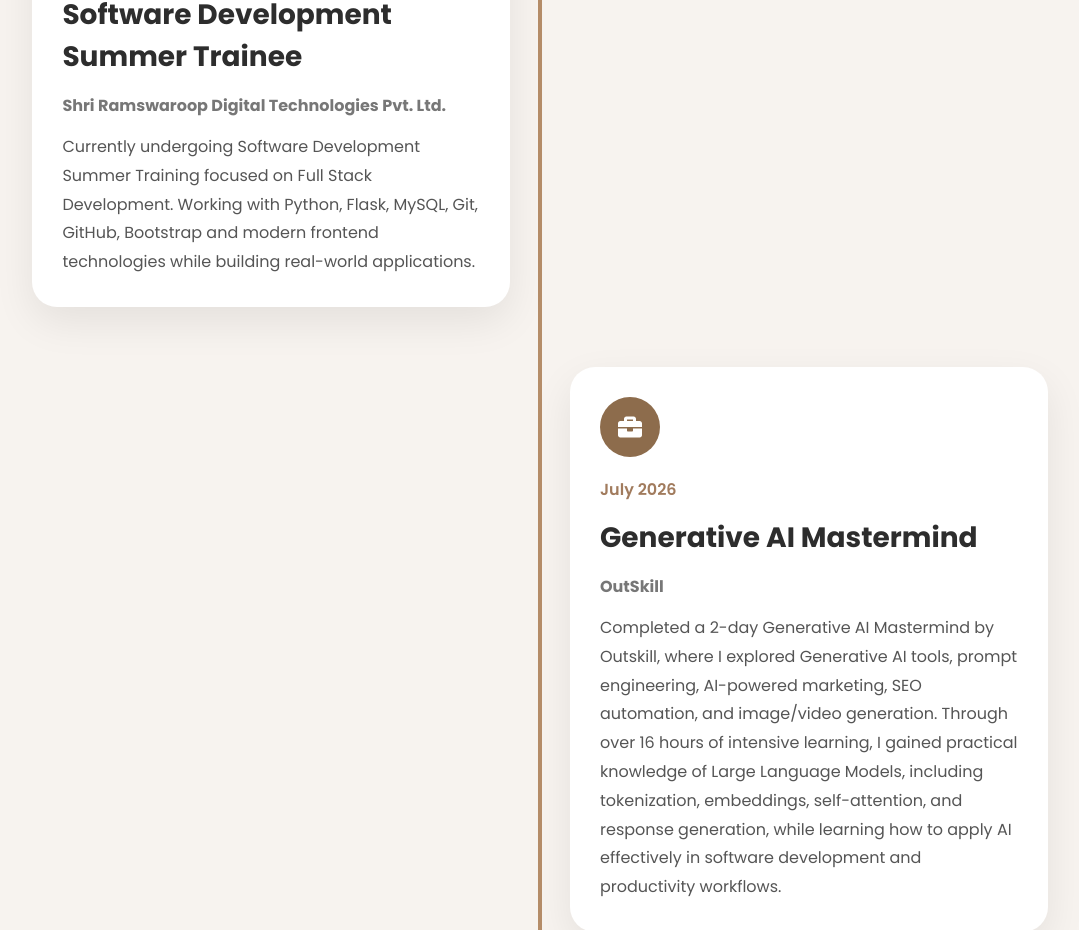
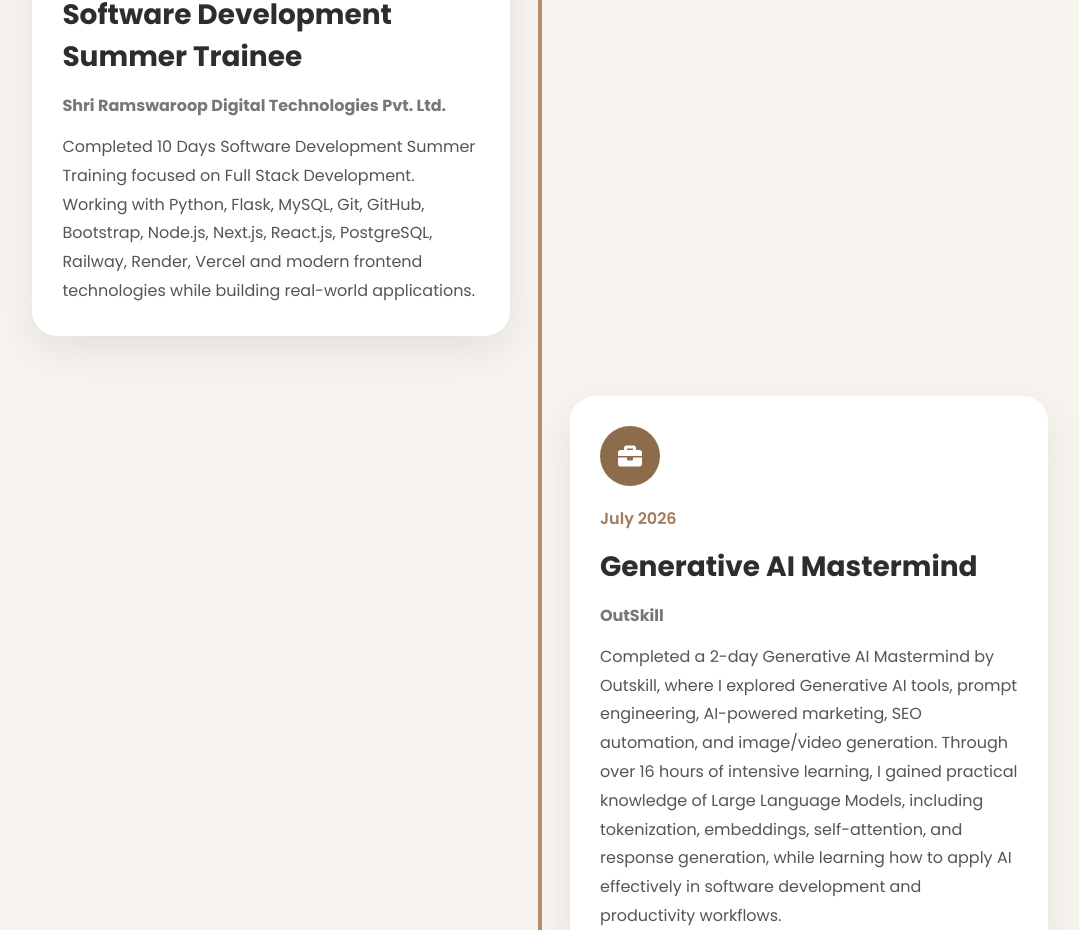
Before and after one commit to samyyy25/MyProfile, a React (Vite) app: page / in a window 1280 px wide. Shown: the part 3230-4160 px from the top of the page, without its empty margins (100-1179 px from the left). Built offline with nearby package versions, Linux system fonts and the light colour scheme.

Commit message:
Update training description in Timeline component
Updated the description of the Software Development Summer Trainee position to reflect completion of training and additional technologies used.

```diff
--- a/src/components/Timeline.jsx
+++ b/src/components/Timeline.jsx
@@ -14,7 +14,7 @@ const timeline = [
     title: "Software Development Summer Trainee",
     company: "Shri Ramswaroop Digital Technologies Pvt. Ltd.",
     description:
-      "Currently undergoing Software Development Summer Training focused on Full Stack Development. Working with Python, Flask, MySQL, Git, GitHub, Bootstrap and modern frontend technologies while building real-world applications."
+      "Completed 10 Days Software Development Summer Training focused on Full Stack Development. Working with Python, Flask, MySQL, Git, GitHub, Bootstrap, Node.js, Next.js, React.js, PostgreSQL, Railway, Render, Vercel and modern frontend technologies while building real-world applications."
   },
 
   {
```
